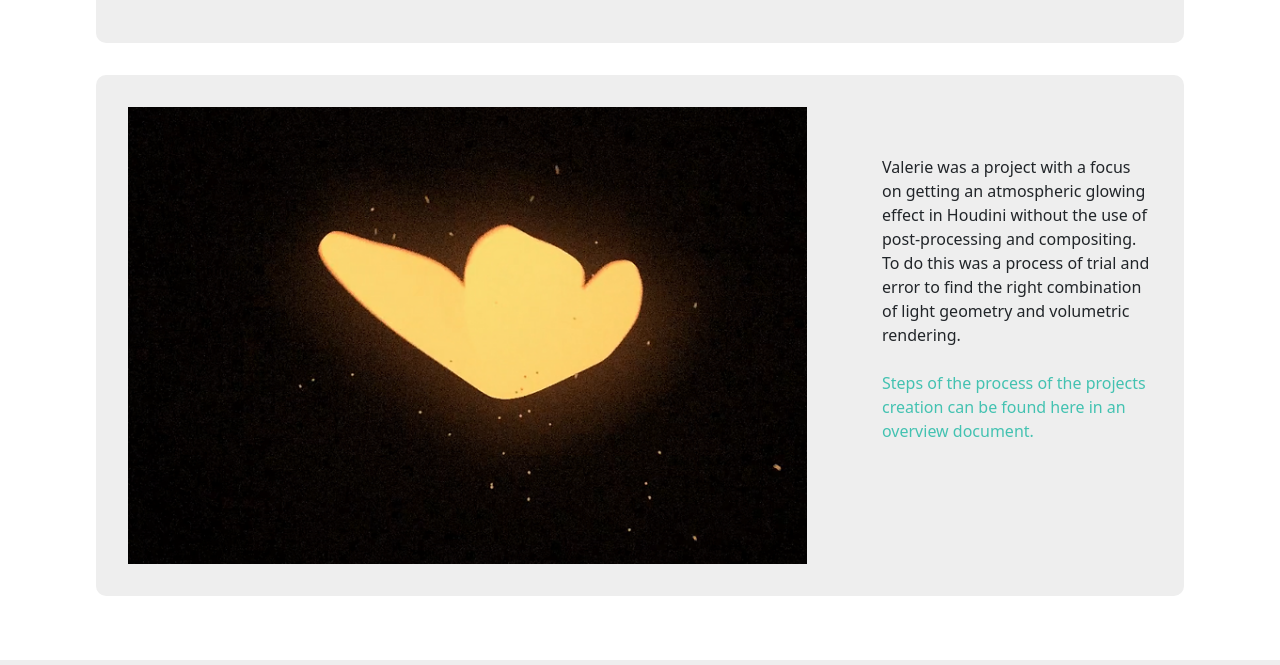
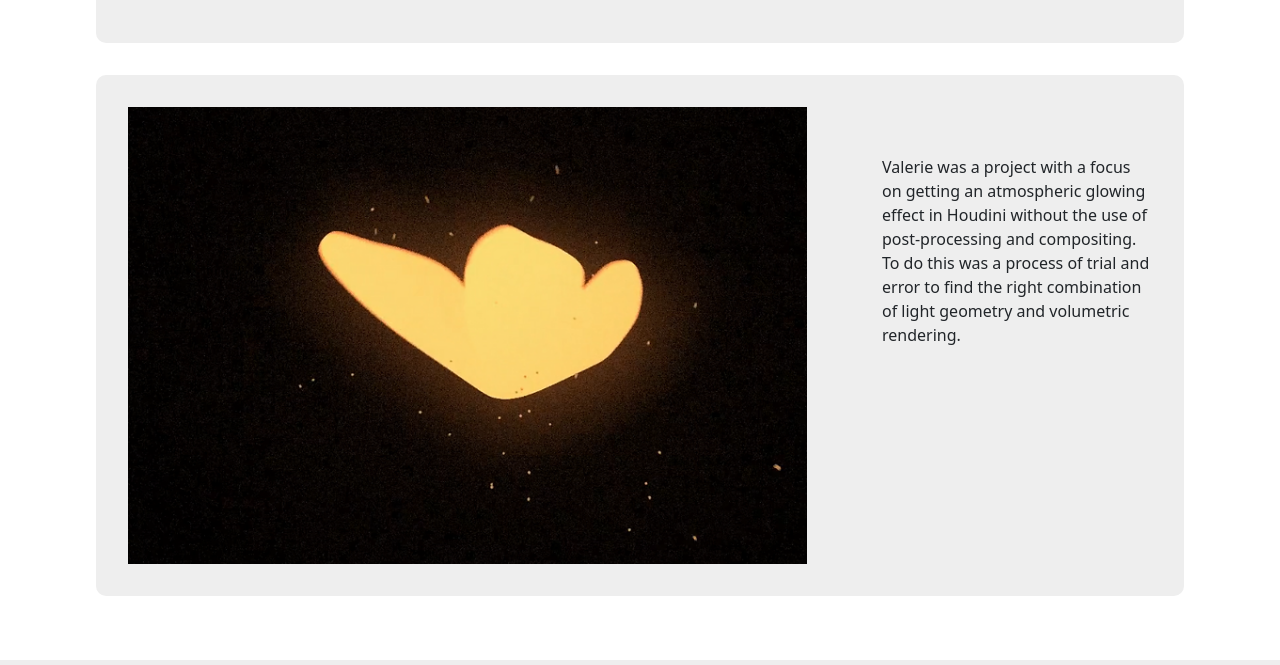
Before and after one commit to Wispna/j-website, a website: page index.html in a window 1280 px wide. Shown: the part 761-1426 px from the top of the page. Drawn offline with nearby package versions, Linux system fonts and the light colour scheme; a web font is replaced by a local one.

Commit message:
accordion

```diff
--- a/index.html
+++ b/index.html
@@ -70,7 +70,7 @@
       <p>Valerie was a project with a focus on getting an atmospheric glowing effect in Houdini without the use of post-processing and compositing. To do this was a process of trial and error to find the right combination of light geometry and volumetric rendering.
         <br>
         <br>
-        <a href="https://docs.google.com/document/d/1g7YApNj5qfFfGDlP1IfxfvXkMTKHw_WPLrKQ6mp1CAY/edit" target = "_blank" rel="noreferrer noopener">Steps of the process of the projects creation can be found here in an overview document.</a>
+       <!-- <a href="https://docs.google.com/document/d/1g7YApNj5qfFfGDlP1IfxfvXkMTKHw_WPLrKQ6mp1CAY/edit" target = "_blank" rel="noreferrer noopener">Steps of the process of the projects creation can be found here in an overview document.</a>-->
         </p>
     </section>
   </main>
```
Lines whose indentation alone changed are shown as unchanged.
